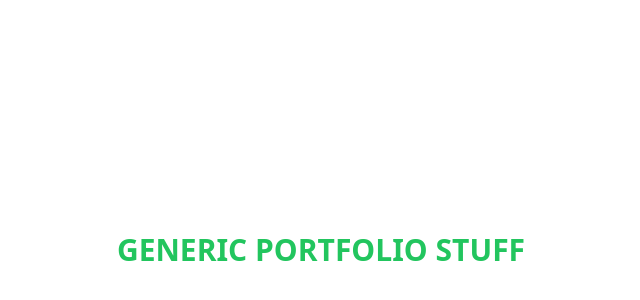
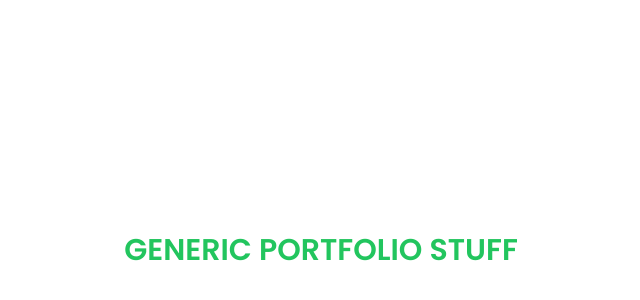
Before and after one commit to puyanwei/generic-portfolio, a Next.js app: page / in a window 1280 px wide. Shown: the part 150-450 px from the top of the page, without its empty margins (319-959 px from the left). Built offline with nearby package versions, Linux system fonts and the light colour scheme.

Commit message:
Tailwind config for fonts

```diff
--- /dev/null
+++ b/src/pages/_document.tsx
@@ -0,0 +1,24 @@
+import { Html, Head, Main, NextScript } from "next/document"
+
+export default function Document() {
+  return (
+    <Html>
+      <Head>
+        <link rel="preconnect" href="https://fonts.googleapis.com" />
+        <link
+          rel="preconnect"
+          href="https://fonts.gstatic.com"
+          crossOrigin="true"
+        />
+        <link
+          href="https://fonts.googleapis.com/css2?family=Poppins:ital,wght@0,400;0,600;1,400&display=swap"
+          rel="stylesheet"
+        />
+      </Head>
+      <body>
+        <Main />
+        <NextScript />
+      </body>
+    </Html>
+  )
+}
--- a/tailwind.config.js
+++ b/tailwind.config.js
@@ -2,6 +2,9 @@
   content: [`./src/**/*.ts`, `./src/**/*.tsx`],
   theme: {
     extend: {},
+    fontFamily: {
+      sans: [`Poppins`, `sans-serif`],
+    },
   },
   plugins: [],
 }
```
